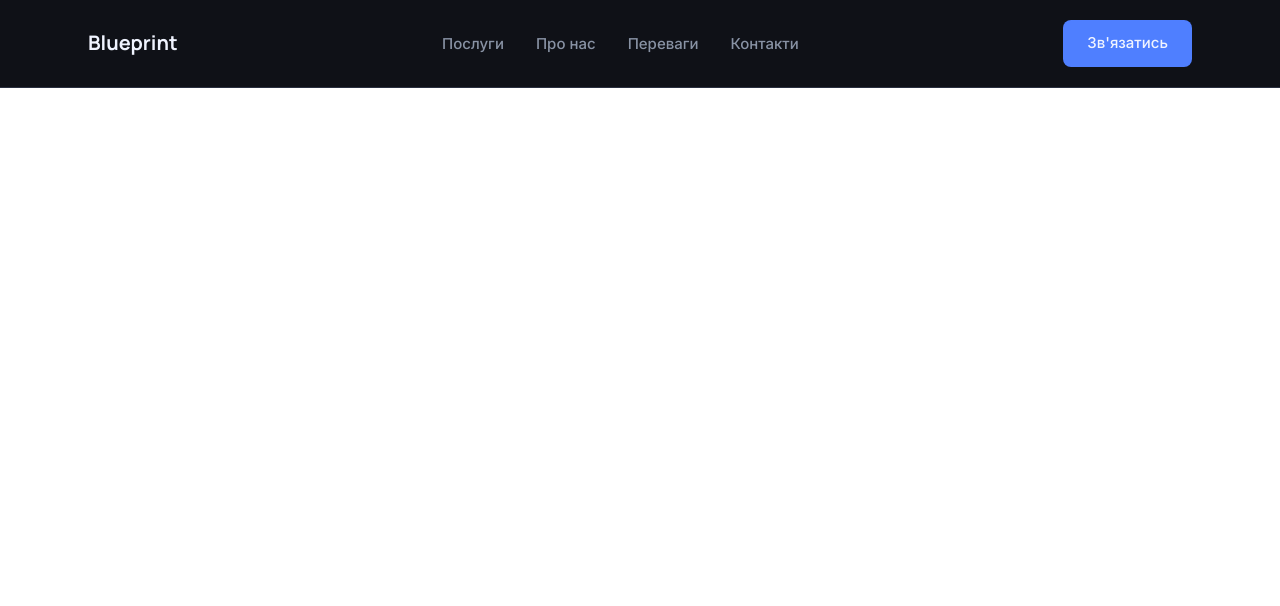
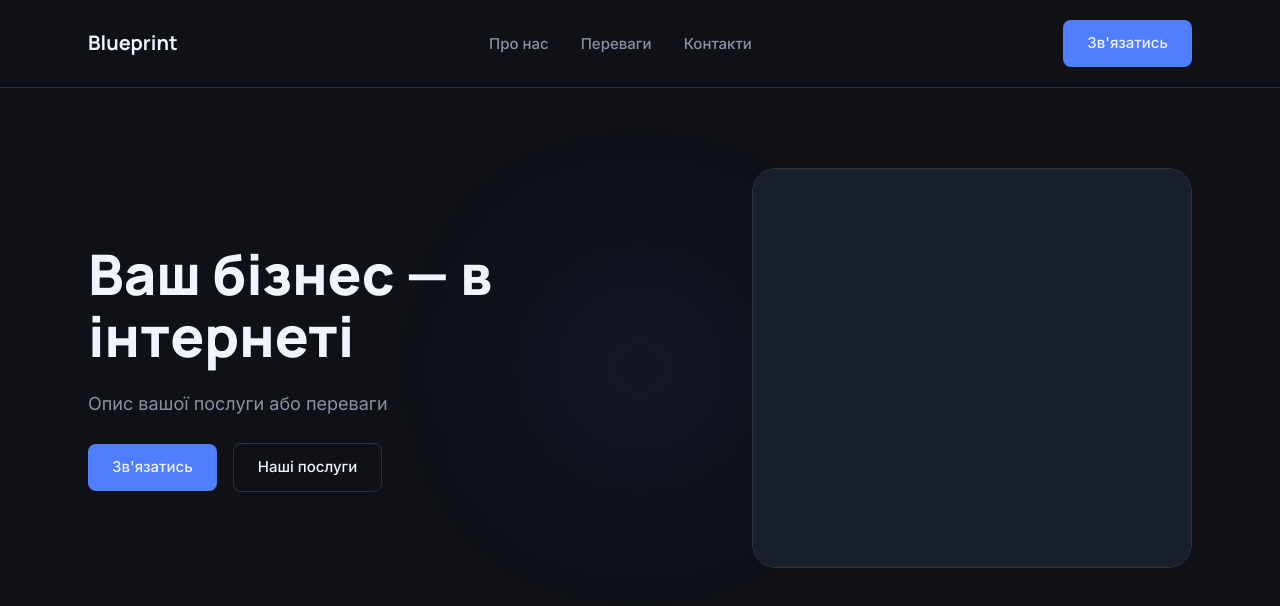
Before and after one commit to Pan-Artur/blueprint-web, a website built with Vite: page index.html in a window 1280 px wide. Built offline with nearby package versions, Linux system fonts and the light colour scheme; files whose address does not match are found by name.

Commit message:
feat: add hero section with glow effect and layout

```diff
--- a/src/components/header.html
+++ b/src/components/header.html
@@ -3,11 +3,6 @@
     <nav class="nav">
       <a href="#" class="logo">Blueprint</a>
       <ul class="nav__list">
-        <li class="nav__item">
-          <a href="#services" class="nav__link">
-            Послуги
-          </a>
-        </li>
         <li class="nav__item">
           <a href="#about" class="nav__link">
             Про нас
--- a/src/components/hero.html
+++ b/src/components/hero.html
@@ -1,5 +1,17 @@
-<section id="hero-section" class="section">
-  <div class="container">
-
+<section id="hero-section" class="section hero">
+  <div class="hero__glow"></div>
+  <div class="container hero__container">
+    <div class="hero__content">
+      <h1 class="hero__title">Ваш бізнес — в інтернеті</h1>
+      <p class="hero__subtitle">Опис вашої послуги або переваги</p>
+      <div class="hero__buttons">
+        <button type="button" class="btn-primary">Зв'язатись</button>
+        <button type="button" class="btn-outline">Наші послуги</button>
+      </div>
+    </div>
+    <div class="hero__visual">
+      <!-- <img src="" alt="hero" class="hero__image"> -->
+      <div class="hero__placeholder"></div>
+    </div>
   </div>
 </section>
--- a/src/styles/base.css
+++ b/src/styles/base.css
@@ -1,3 +1,8 @@
+html, body {
+  background-color: var(--bg-primary);
+  min-height: 100%;
+}
+
 body {
 	font-family: 'Inter', sans-serif;
   margin: 0;
--- a/src/styles/sections/hero.css
+++ b/src/styles/sections/hero.css
@@ -0,0 +1,94 @@
+.hero {
+  padding: 80px 0;
+  overflow: hidden;
+  position: relative;
+}
+
+.hero__glow {
+  position: absolute;
+  width: 600px;
+  height: 600px;
+  background: radial-gradient(circle, rgba(79, 127, 255, 0.2) 0%, transparent 30%);
+  top: 50%;
+  left: 50%;
+  transform: translate(-50%, -50%);
+  filter: blur(80px);
+  z-index: 0;
+  pointer-events: none;
+}
+
+.hero__container {
+  position: relative;
+  z-index: 1;
+  display: flex;
+  align-items: center;
+  justify-content: space-between;
+  gap: 48px;
+}
+
+.hero__content {
+  display: flex;
+  flex-direction: column;
+  gap: 24px;
+  max-width: 540px;
+}
+
+.hero__title {
+  font-size: 56px;
+  font-weight: 800;
+  line-height: 1.1;
+  color: var(--text-primary);
+}
+
+.hero__subtitle {
+  font-size: 18px;
+  font-weight: 400;
+  line-height: 1.6;
+  color: var(--text-muted);
+}
+
+.hero__buttons {
+  display: flex;
+  align-items: center;
+  gap: 16px;
+}
+
+.btn-outline {
+  font-family: 'Inter', sans-serif;
+  font-weight: 500;
+  font-size: 15px;
+  color: var(--text-primary);
+  background-color: transparent;
+  padding: 12px 24px;
+  border-radius: 8px;
+  border: 1px solid var(--border);
+  transition: border-color 0.2s;
+}
+
+.btn-outline:hover {
+  border-color: var(--accent);
+}
+
+.hero__visual {
+  position: relative;
+  flex-shrink: 0;
+  width: 440px;
+  height: 400px;
+}
+
+.hero__image {
+  position: relative;
+  z-index: 1;
+  width: 100%;
+  height: 100%;
+  object-fit: cover;
+  border-radius: 24px;
+}
+
+.hero__placeholder {
+  width: 100%;
+  height: 100%;
+  border-radius: 24px;
+  background-color: var(--bg-secondary);
+  border: 1px solid var(--border);
+}
```
